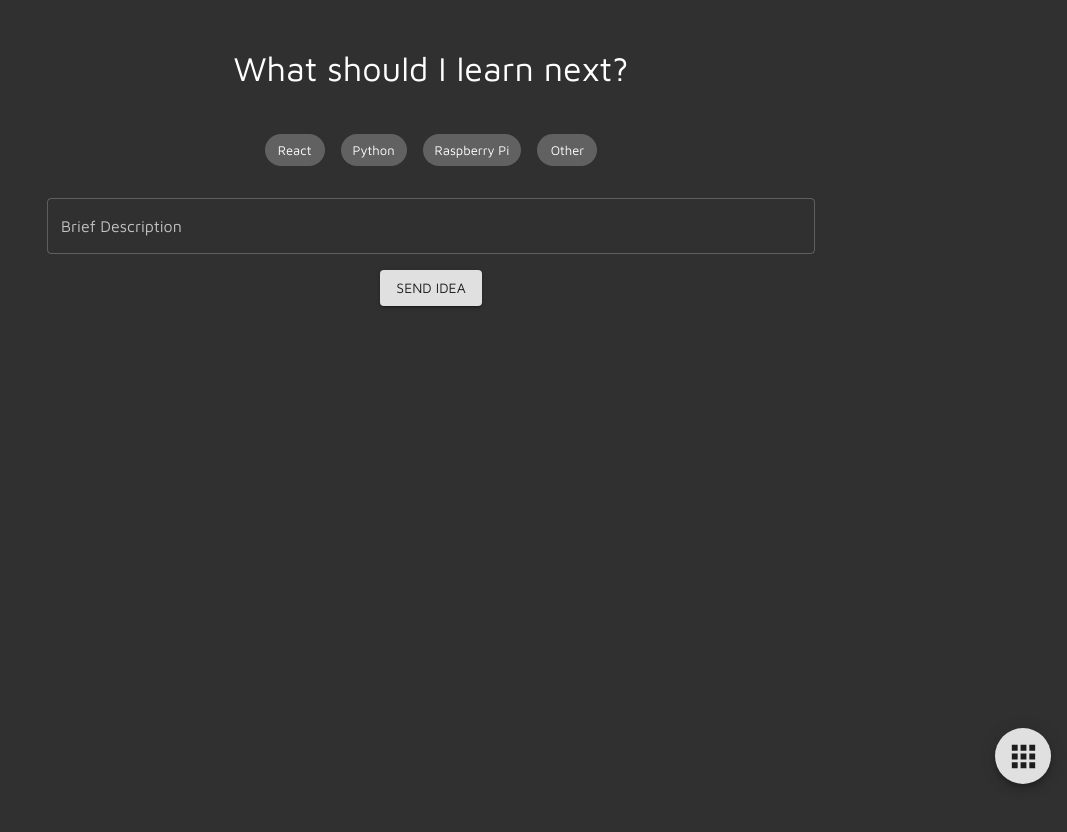
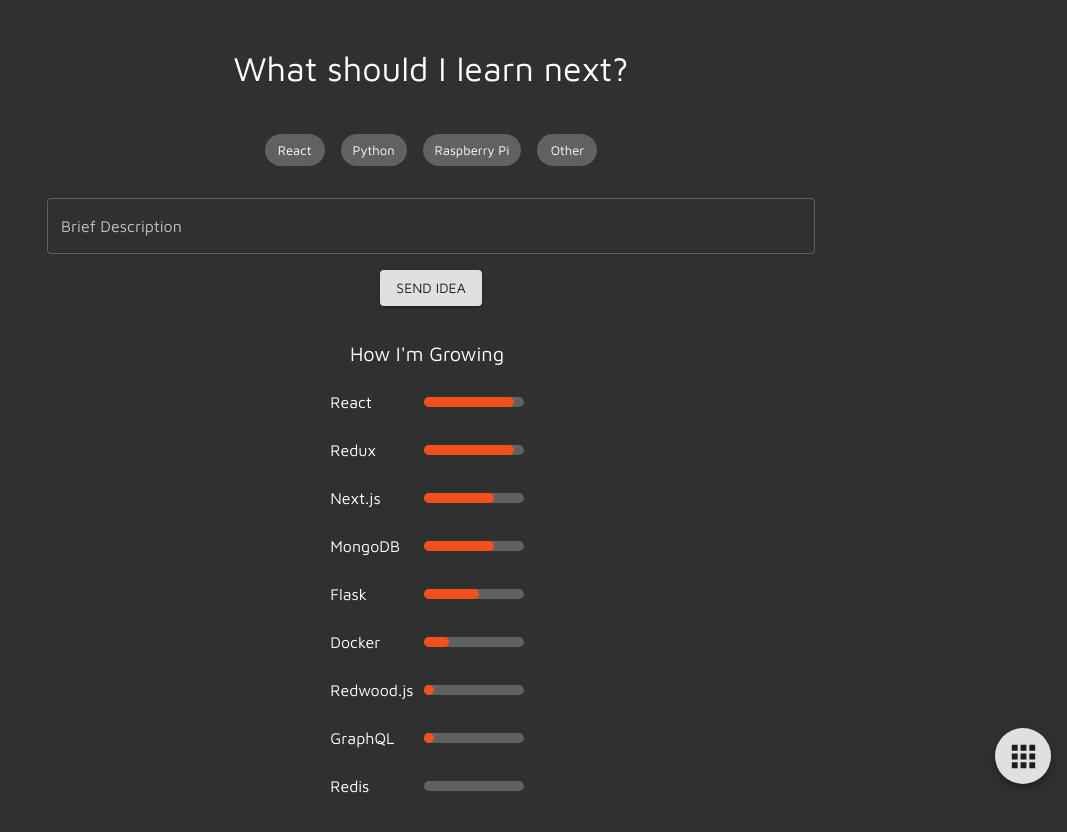
Before and after one commit to eggdev/eggers-dev, a Next.js app: page /lab in a window 1280 px wide. Shown: the whole page, without its empty margins (213-1280 px from the left). Before the commit the page ends 800 px from the top, so only its background shows below. Built offline with nearby package versions, Linux system fonts and the light colour scheme.

Commit message:
Adding Growth Bars

```diff
--- a/pages/lab.js
+++ b/pages/lab.js
@@ -1,14 +1,96 @@
 import React from "react";
+import { withStyles } from "@material-ui/core/styles";
 import Fade from "@material-ui/core/Fade";
 import Grid from "@material-ui/core/Grid";
 import SuggestionBox from "../components/SuggestionBox/SuggestionBox";
+import List from "@material-ui/core/List";
+import ListItem from "@material-ui/core/ListItem";
+import ListItemText from "@material-ui/core/ListItemText";
+import Typography from "@material-ui/core/Typography";
+import LinearProgress from "@material-ui/core/LinearProgress";
+
+const BorderLinearProgress = withStyles((theme) => ({
+  root: {
+    height: 10,
+    borderRadius: 5,
+    width: 100,
+    marginLeft: 10,
+  },
+  colorPrimary: {
+    backgroundColor:
+      theme.palette.grey[theme.palette.type === "light" ? 200 : 700],
+  },
+  bar: {
+    borderRadius: 5,
+    backgroundColor: theme.palette.primary.main,
+  },
+}))(LinearProgress);
 
 const Lab = () => {
+  const learningList = [
+    {
+      name: "React",
+      progress: 90,
+    },
+    {
+      name: "Redux",
+      progress: 90,
+    },
+    {
+      name: "Next.js",
+      progress: 70,
+    },
+    {
+      name: "MongoDB",
+      progress: 70,
+    },
+    {
+      name: "Flask",
+      progress: 55,
+    },
+    {
+      name: "Docker",
+      progress: 25,
+    },
+    {
+      name: "Redwood.js",
+      progress: 10,
+    },
+    {
+      name: "GraphQL",
+      progress: 10,
+    },
+    {
+      name: "Redis",
+      progress: 0,
+    },
+  ];
   return (
     <Fade in={true} timeout={250}>
       <Grid container alignItems="center" justify="center">
         <Grid item xs={12} md={8}>
           <SuggestionBox />
+        </Grid>
+        <Grid
+          container
+          item
+          xs={12}
+          md={8}
+          alignItems="center"
+          direction="column"
+        >
+          <Typography variant="h6">How I'm Growing</Typography>
+          <List>
+            {learningList.map((tech) => (
+              <ListItem key={tech.name.toLowerCase()}>
+                <ListItemText primary={tech.name} />
+                <BorderLinearProgress
+                  variant="determinate"
+                  value={tech.progress}
+                />
+              </ListItem>
+            ))}
+          </List>
         </Grid>
       </Grid>
     </Fade>
```
Also changed, not shown: components/JobListing/JobListing.js (+20 -3 lines).
